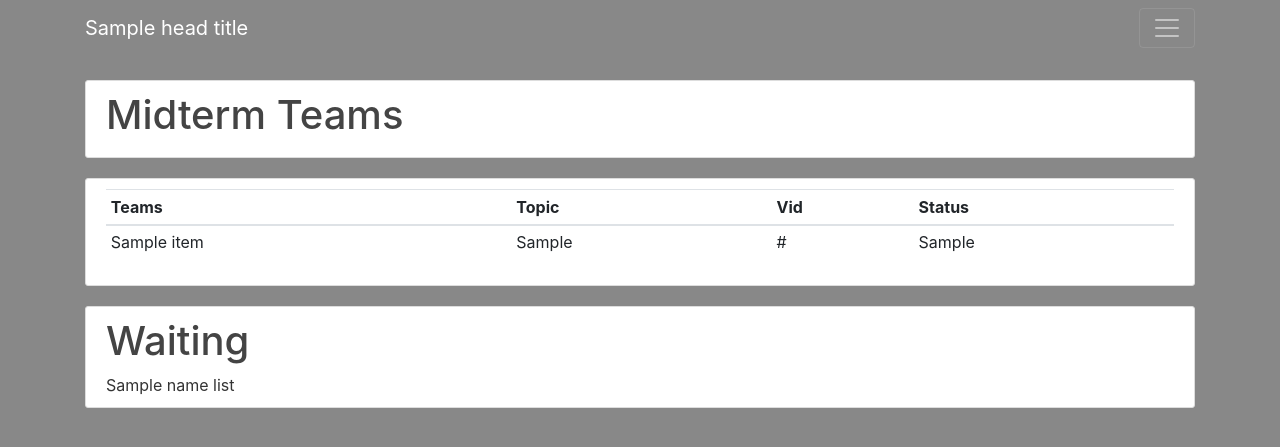
After one commit to ChrisEng0212/travel-eng, a Python web app: template templates/instructor/midTeams.html in a window 1280 px wide. The commit adds this page. Shown: the top 447 px of the page. Run offline with Jinja, Linux system fonts and the light colour scheme; the template is opened without the code that fills it: most values are stand-ins (such as "Sample title", 1, 10 or a date in 2020); some libraries are stand-ins or nearby versions.

Commit message:
midTerms Edits

```diff
--- /dev/null
+++ b/templates/instructor/midTeams.html
@@ -0,0 +1,54 @@
+{% extends "layout.html" %}
+
+{% block content %}
+
+<div class="content-section">
+    <h1> Midterm Teams </h1>
+</div>
+
+
+<div class="content-section">
+
+    <table class="table table-sm" width="100">
+        <thead>
+            <tr>
+              <th scope="col">Teams</th>
+              <th scope="col">Topic</th>
+              <th scope="col">Vid</th>
+              <th scope="col">Status</th>
+            </tr>
+        </thead>
+
+        <!-- Team Table______________________________________________-->
+
+        <tbody>
+            {% for item in midterms %}
+            <tr>
+                <td>{{item.names}}</td>
+                <td>{{item.vidOption}}</td>
+                <td>{{item.vidLink}}</td>
+                <td>{{item.checkQue}}</td>
+            <tr>
+            {% endfor %}
+        </tbody>
+
+    </table>
+
+</div>
+
+<div class="content-section">
+    <h1> Waiting </h1>
+
+    {{nameList}}
+</div>
+
+
+{% endblock %}
+
+{% block script %}
+<script>
+
+
+
+</script>
+{% endblock %}
--- a/templates/layout.html
+++ b/templates/layout.html
@@ -31,7 +31,7 @@
                           <a class="nav-item nav-link" href= "{{ url_for ('about') }}">About</a>
                           <a class="nav-item nav-link" href= "{{ url_for ('att_team') }}">Attendance</a>
                           <a class="nav-item nav-link" href= "{{ url_for ('course') }}">Course</a>
-                          <a class="nav-item nav-link" href="{{ url_for ('activity', activity='hotel') }}">Activity</a>
+                          <!-- <a class="nav-item nav-link" href="{{ url_for ('activity', activity='hotel') }}">Activity</a> -->
                           <a class="nav-item nav-link" href= "{{ url_for ('mid_term') }}">Midterm</a>
                         </div>
 
--- a/templates/student/midterm.html
+++ b/templates/student/midterm.html
@@ -19,7 +19,7 @@
 <a href="https://drive.google.com/open?id=1aFwbcSp-M7bjRTfN1XTW_ojg3Procai4">Travel Agent Conversation</a>
 <a href="https://drive.google.com/open?id=1Fisg-UHslfWA4hhzkM5uh_OTt0wW2qwx">Immigration Conversation</a>
 <a href="https://drive.google.com/open?id=1D79H6fBCBxbzDC56Dw0aI9ETKt_yVSp1">Hotel Checkin Conversation</a>
-
+<br>
 {% if control == None %}
 {% else %}
 
@@ -59,7 +59,7 @@
         {% if user.midterm == 2 %}
                 <button class="btn btn-lg btn-success" style="display: inline-block"><a href="{{ url_for ('MTexample', idMarker=userID)}}" style="color:white">Test Project</a></button>
         {% else %}
-                <button class="btn btn-lg btn-danger"><a href="" style="color:white">Project Incomplete (0pts)</a></button>
+                <button class="btn btn-lg btn-danger"><a href="" disabled style="color:white">Project Incomplete (0pts)</a></button>
         {% endif %}
         <text style="font-size:15pt">{% if testProj > 0 %} - Done (1pt) {% endif %} </text>
         <br>
--- a/templates/student/midterm_build.html
+++ b/templates/student/midterm_build.html
@@ -2,10 +2,13 @@
 
 {% block content %}
 
-{% if fields.checkQue > 0 %}
+{% if fields.checkQue == None %}
+
+{% elif fields.checkQue > 0 %}
 <div class="content-section">
 <button class="btn btn-lg btn-success"><a style="color:white" href="{{ url_for ('MTexample', idMarker=fields.id)}}", target="_blank">Test Your Project</a></button>
 </div>
+{% else %}
 {% endif %}
 
 
```
Also changed, not shown: routesUser.py (+32 -24 lines), templates/instructor/home.html (+26 -0 lines).
